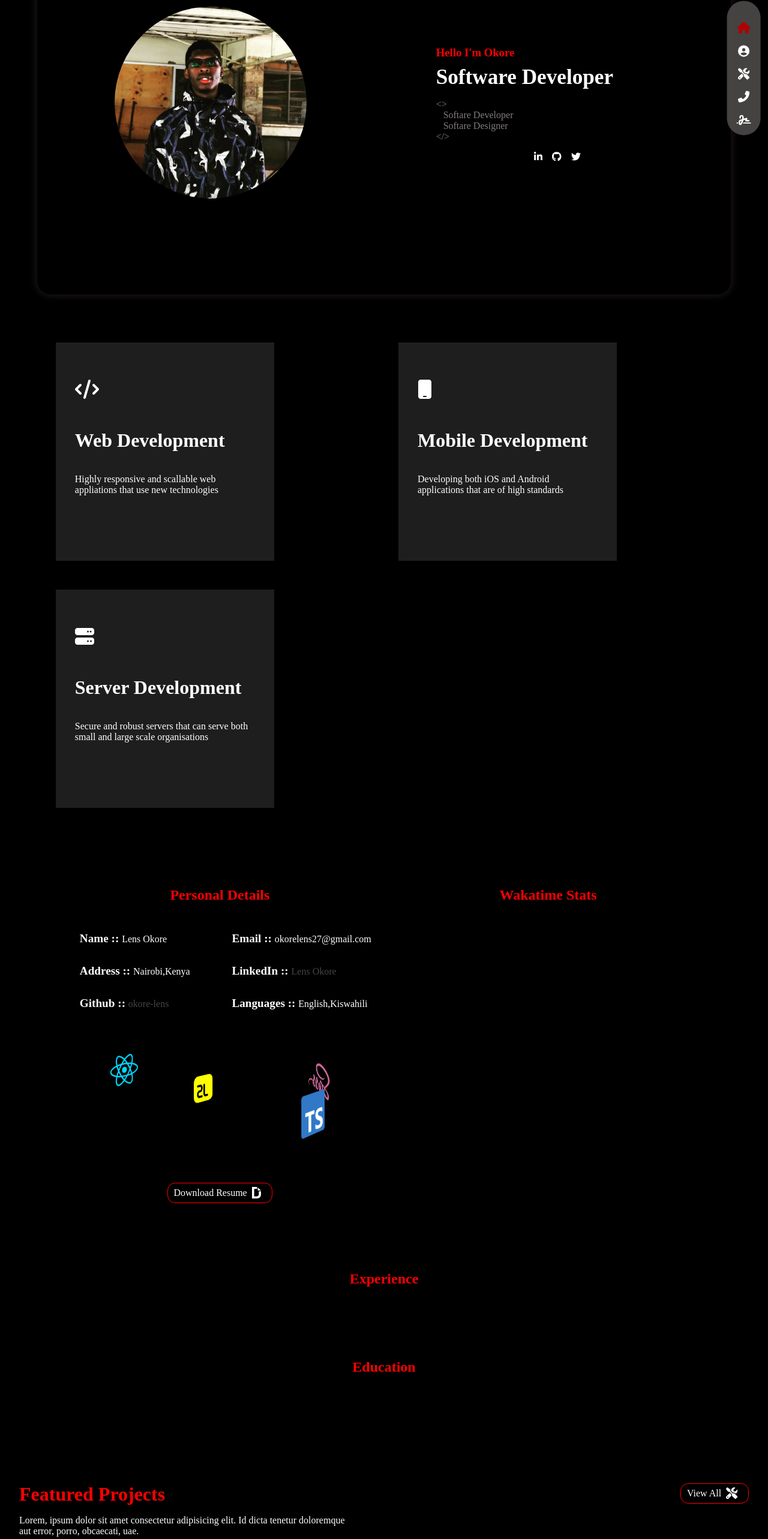
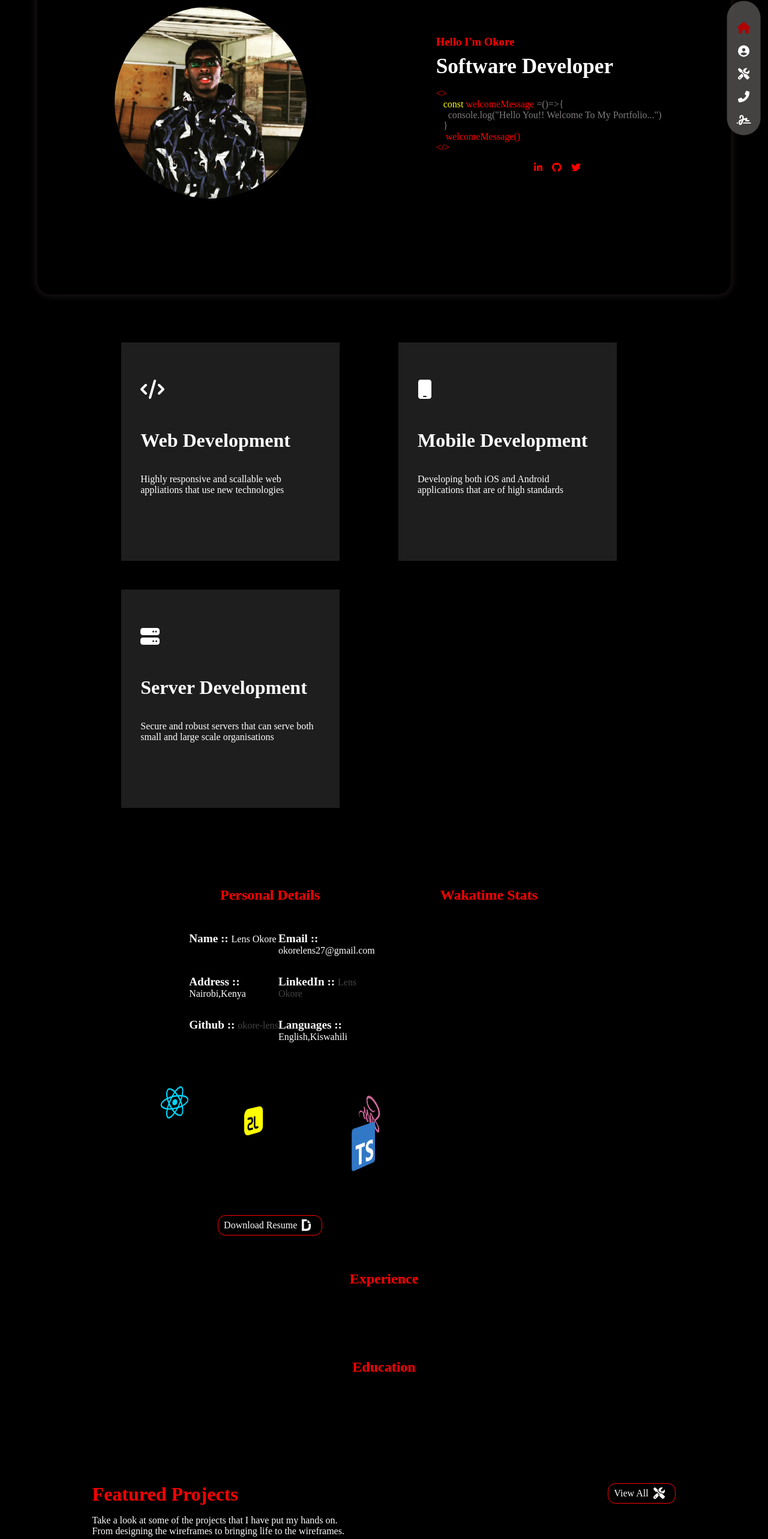
Before and after one commit to okore-lens/lens-okore, a React (Vite) app: page / in a window 1280 px wide. Shown: the part 229-2795 px from the top of the page at 60% size. Built offline with nearby package versions, Linux system fonts and the light colour scheme; no server answers; grey boxes are pictures that could not be loaded; some icons are missing.

Commit message:
Almost There

```diff
--- a/src/components/background-card/BackgroundCard.tsx
+++ b/src/components/background-card/BackgroundCard.tsx
@@ -48,7 +48,7 @@ const BackgroundCard: React.FC<BackgroundCardProps> = ({
         </ul>
         {/* Accomplishments */}
         <div className="accomplishments">
-          <h4>Key Moments</h4>
+          <h4>Topics</h4>
           <ul>
             {keyPoints.map(
               (point: string, idx: React.Key | null | undefined) => (
--- a/src/components/blog-card/BlogCard.tsx
+++ b/src/components/blog-card/BlogCard.tsx
@@ -35,7 +35,7 @@ const BlogCard: React.FC<BlogCardProps> = (props) => {
       {/* Title */}
       <h2>{props.title}</h2>
       {/* body */}
-      <p>
+      <p style={{ fontSize: "0.8em" }}>
         Lorem ipsum dolor sit amet consectetur, adipisicing elit. Quasi
         inventore eos aspernatur repellendus voluptatibus?
       </p>
--- a/src/components/blog-card/blogcard.scss
+++ b/src/components/blog-card/blogcard.scss
@@ -1,6 +1,6 @@
 .BlogCard {
-  height: 450px;
-  width: 400px;
+  width: 500px;
+  height: 400px;
   background-color: #202020a1;
   text-align: start;
   box-shadow: 0 0 9px 3px #525050;
@@ -20,7 +20,6 @@
     width: 100%;
     height: 50%;
     overflow: hidden;
-    // background-color: greenyellow;
     img {
       width: 100%;
       height: auto;
@@ -41,5 +40,6 @@
 @media screen and (max-width: 1300px) {
   .BlogCard {
     width: 90%;
+    height: auto;
   }
 }
--- a/src/components/projectCard/projectcard.scss
+++ b/src/components/projectCard/projectcard.scss
@@ -1,6 +1,6 @@
 .ProjectCard {
+  width: 500px;
   height: 450px;
-  width: 400px;
   justify-self: center;
   text-align: start;
   .bigSquare {
@@ -13,10 +13,9 @@
     align-items: center;
 
     .smallSquare {
-      background-color: darkkhaki;
       background-position: center center;
       background-size: cover;
-      width: 90%;
+      width: 80%;
       height: 70%;
       box-shadow: 0 0 10px 10px #000000;
       transition: transform 1s;
@@ -32,7 +31,7 @@
     align-items: center;
 
     .left {
-      width: 40%;
+      width: 50%;
       .links {
         display: flex;
         justify-content: space-between;
@@ -55,5 +54,15 @@
 @media screen and (max-width: 1300px) {
   .ProjectCard {
     width: 90%;
+    height: 30vh;
+    .bottomCard {
+      .right {
+        .languages {
+          .icon {
+            font-size: 0.7em;
+          }
+        }
+      }
+    }
   }
 }
--- a/src/pages/blogs/Blog.tsx
+++ b/src/pages/blogs/Blog.tsx
@@ -63,6 +63,7 @@ const Blog = (props: Props) => {
         <div className="title">MY BLOGS</div>
         <Link to="/">Back To Home</Link>
       </div>
+      <div className="wrapper">
         {blogs.map(
           (
             blog: { title: string; image: string; text: string },
@@ -79,6 +80,7 @@ const Blog = (props: Props) => {
           )
         )}
       </div>
+    </div>
   );
 };
 
--- a/src/pages/blogs/blog.scss
+++ b/src/pages/blogs/blog.scss
@@ -17,7 +17,7 @@
     z-index: 10;
     a {
       text-decoration: none;
-      background-color: #8b2323;
+      background-color: #ff0000;
       padding: 0.7em;
       border-radius: 0.5em;
       color: white;
@@ -27,27 +27,11 @@
     margin-top: 10vh;
     padding: 2em;
     display: grid;
-    grid-template-columns: 1fr 1fr 1fr 1fr;
+    grid-template-columns: 1fr 1fr;
     box-shadow: 0 0 10px 5px #4d4a4a;
   }
 }
 
-@media screen and (max-width: 1500px) {
-  .Blogs {
-    .wrapper {
-      grid-template-columns: 1fr 1fr 1fr;
-    }
-  }
-}
-@media screen and (max-width: 1300px) {
-  .Blogs {
-    .wrapper {
-      gap: 3em;
-      padding: 0;
-      grid-template-columns: 1fr 1fr;
-    }
-  }
-}
 @media screen and (max-width: 500px) {
   .Blogs {
     .wrapper {
--- a/src/pages/home/home.scss
+++ b/src/pages/home/home.scss
@@ -51,6 +51,9 @@
           }
           p {
             color: #817c7c;
+            span {
+              color: #ff0000;
+            }
           }
         }
         .media-links {
@@ -58,9 +61,9 @@
           justify-content: space-around;
           a {
             margin: 0 0.5em;
-            color: #ffffff;
+            color: #ff0000;
             &:hover {
-              color: #ff0000;
+              color: #ffffff;
             }
           }
         }
@@ -68,7 +71,8 @@
     }
   }
   .Work {
-    width: 100%;
+    width: 80%;
+    margin: auto;
     .work-cards-wrapper {
       width: 90%;
       margin: 0 auto;
@@ -78,7 +82,7 @@
     }
   }
   .Resume {
-    width: 90%;
+    width: 60%;
     margin: 7em auto;
     h1 {
       color: #ff0000;
@@ -198,13 +202,12 @@
     }
   }
   .Projects-section {
-    width: 70%;
+    width: 60%;
     margin: 10em auto;
     .title-topButton {
       display: flex;
       justify-content: space-between;
       text-align: start;
-      // align-items: center;
       .title {
         width: 45%;
         h1 {
@@ -214,15 +217,15 @@
       }
     }
     .projects-wrapper {
+      width: 100%;
       margin-top: 2em;
       display: grid;
-      grid-template-columns: repeat(3, 1fr);
-
+      grid-template-columns: repeat(2, 1fr);
       row-gap: 4em;
     }
   }
   .Contact {
-    width: 70%;
+    width: 60%;
     margin: 10em auto;
     h1 {
       color: #ff0000;
@@ -261,7 +264,6 @@
       .right {
         height: 100%;
         display: flex;
-
         padding-top: 3em;
         justify-content: center;
 
@@ -319,13 +321,12 @@
     }
   }
   .Blog {
-    width: 70%;
-    margin: 10em auto;
+    width: 60%;
+    margin: 10em auto 3em auto;
     .title-topButton {
       display: flex;
       justify-content: space-between;
       text-align: start;
-      // align-items: center;
       .title {
         width: 45%;
         h1 {
@@ -337,8 +338,8 @@
     .blog-wrapper {
       margin-top: 4em;
       display: grid;
-      grid-template-columns: 1fr 1fr 1fr;
-      gap: 2em;
+      grid-template-columns: 1fr 1fr;
+      gap: 4em;
     }
   }
 }
@@ -411,13 +412,13 @@
   }
 }
 
-@media screen and (max-width: 1300px) {
+@media screen and (max-width: 1500px) {
   .Home {
     .Projects-section {
-      width: 100%;
+      width: 80%;
     }
     .Blog {
-      width: 100%;
+      width: 80%;
     }
   }
 }
@@ -446,13 +447,13 @@
       }
     }
     .Resume {
+      width: 100%;
       .info {
         grid-template-columns: 1fr;
         height: max-content;
       }
     }
     .Contact {
-      width: 100%;
       .contact-wrapper {
         grid-template-columns: 1fr;
         .left {
@@ -552,6 +553,9 @@
         grid-template-columns: 1fr;
       }
     }
+    .Contact {
+      width: 90%;
+    }
     .Blog {
       .title-topButton {
         .title {
--- a/src/pages/projects/projects.scss
+++ b/src/pages/projects/projects.scss
@@ -2,6 +2,7 @@
   padding-top: 2em;
   position: relative;
   width: 100%;
+  height: max-content;
   .top-nav {
     width: 100%;
     display: flex;
@@ -17,7 +18,7 @@
     z-index: 10;
     a {
       text-decoration: none;
-      background-color: #8b2323;
+      background-color: #ff0000;
       padding: 0.7em;
       border-radius: 0.5em;
       color: white;
@@ -27,27 +28,12 @@
     margin-top: 10vh;
     padding: 2em;
     display: grid;
-    grid-template-columns: 1fr 1fr 1fr 1fr;
+    grid-template-columns: 1fr 1fr;
+    gap: 4em;
     box-shadow: 0 0 10px 5px #4d4a4a;
   }
 }
 
-@media screen and (max-width: 1500px) {
-  .Projects {
-    .wrapper {
-      grid-template-columns: 1fr 1fr 1fr;
-    }
-  }
-}
-@media screen and (max-width: 1300px) {
-  .Projects {
-    .wrapper {
-      gap: 3em;
-      padding: 0;
-      grid-template-columns: 1fr 1fr;
-    }
-  }
-}
 @media screen and (max-width: 500px) {
   .Projects {
     .wrapper {
--- a/src/sections/homeSection/Blog.tsx
+++ b/src/sections/homeSection/Blog.tsx
@@ -58,8 +58,8 @@ const Blog: React.FC = () => {
         <div className="title">
           <h1>My Blog </h1>
           <p>
-            Lorem, ipsum dolor sit amet consectetur adipisicing elit. Id dicta
-            tenetur doloremque aut error, porro, obcaecati, uae.
+            This is an open club to anyone who wants to join and learn together
+            as we document how we solved our problems.
           </p>
         </div>
         <Link to="/blogs" style={{ textDecoration: "none", color: "inherit" }}>
@@ -78,7 +78,9 @@ const Blog: React.FC = () => {
             <ModalBody body={moreInfo} closeModalHandler={closeModalHandler} />
           </Modal>
         )}
-        {blogs.map(
+        {blogs
+          .slice(0, 4)
+          .map(
             (
               blog: { title: string; image: string; text: string },
               idx: React.Key | null | undefined
--- a/src/sections/homeSection/Hero.tsx
+++ b/src/sections/homeSection/Hero.tsx
@@ -33,10 +33,17 @@ const Hero: React.FC = () => {
             <h2>Software Developer</h2>
 
             <p>
-              <span> &lt;&gt;</span> <br />
-              &nbsp;&nbsp; Softare Developer <br />
-              &nbsp;&nbsp; Softare Designer <br />
-              <span> &lt;/&gt;</span>
+              <span style={{ color: "red" }}> &lt;&gt;</span> <br />
+              &nbsp;&nbsp; <span style={{ color: "yellow" }}>const </span>{" "}
+              <span>welcomeMessage</span> =()=&gt;&#123; <br />
+              &nbsp; &nbsp; &nbsp;console.log("Hello You!! Welcome To My
+              Portfolio...")
+              <br />
+              &nbsp; &nbsp;&#125;
+              <br /> &nbsp; &nbsp; <span>
+                welcomeMessage()
+              </span> &nbsp;&nbsp; <br />
+              <span style={{ color: "red" }}> &lt;/&gt;</span>
             </p>
           </div>
           <div className="media-links">
--- a/src/sections/homeSection/Project.tsx
+++ b/src/sections/homeSection/Project.tsx
@@ -65,8 +65,8 @@ const Project: React.FC = () => {
         <div className="title">
           <h1>Featured Projects</h1>
           <p>
-            Lorem, ipsum dolor sit amet consectetur adipisicing elit. Id dicta
-            tenetur doloremque aut error, porro, obcaecati, uae.
+            Take a look at some of the projects that I have put my hands on.
+            From designing the wireframes to bringing life to the wireframes.
           </p>
         </div>
         <Link
@@ -83,7 +83,7 @@ const Project: React.FC = () => {
       </div>
       {/* Project Cards */}
       <div className="projects-wrapper">
-        {projs.map(
+        {projs.slice(0, 4).map(
           (
             proj: {
               stack: [];
```
Lines whose indentation alone changed are shown as unchanged.
